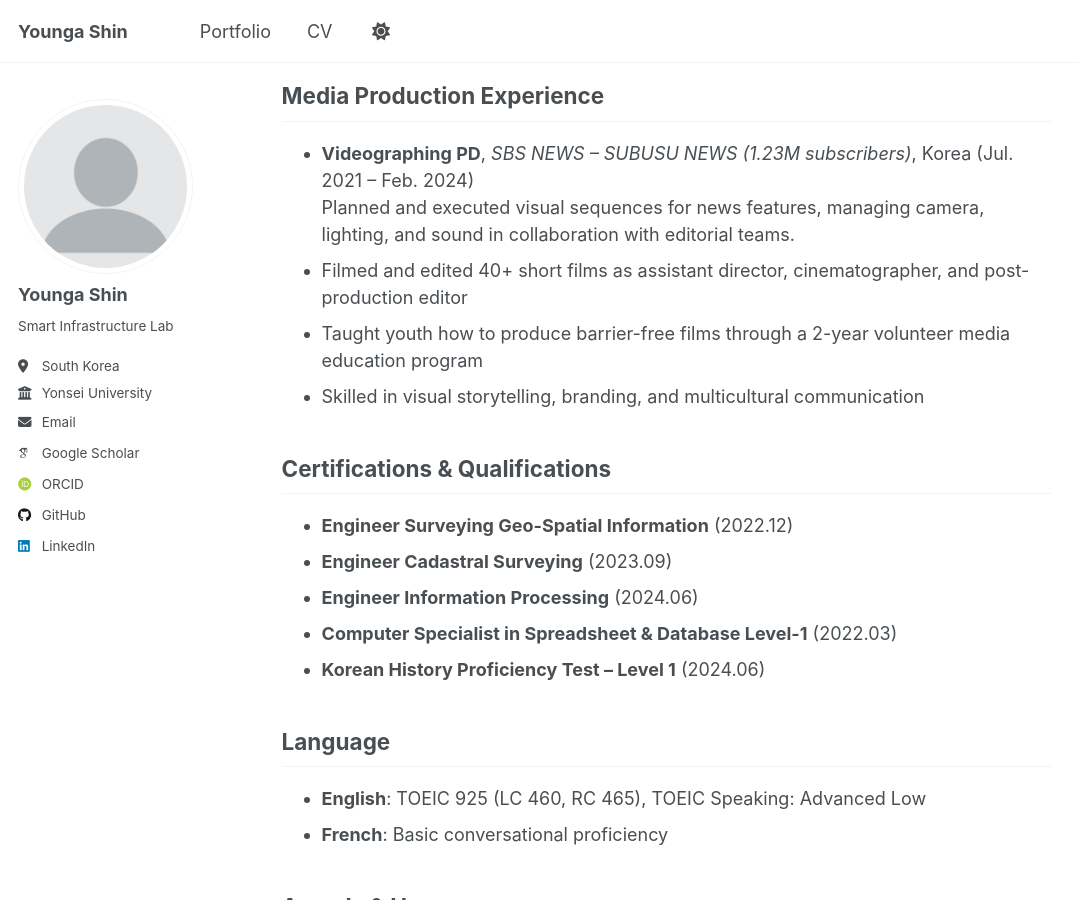
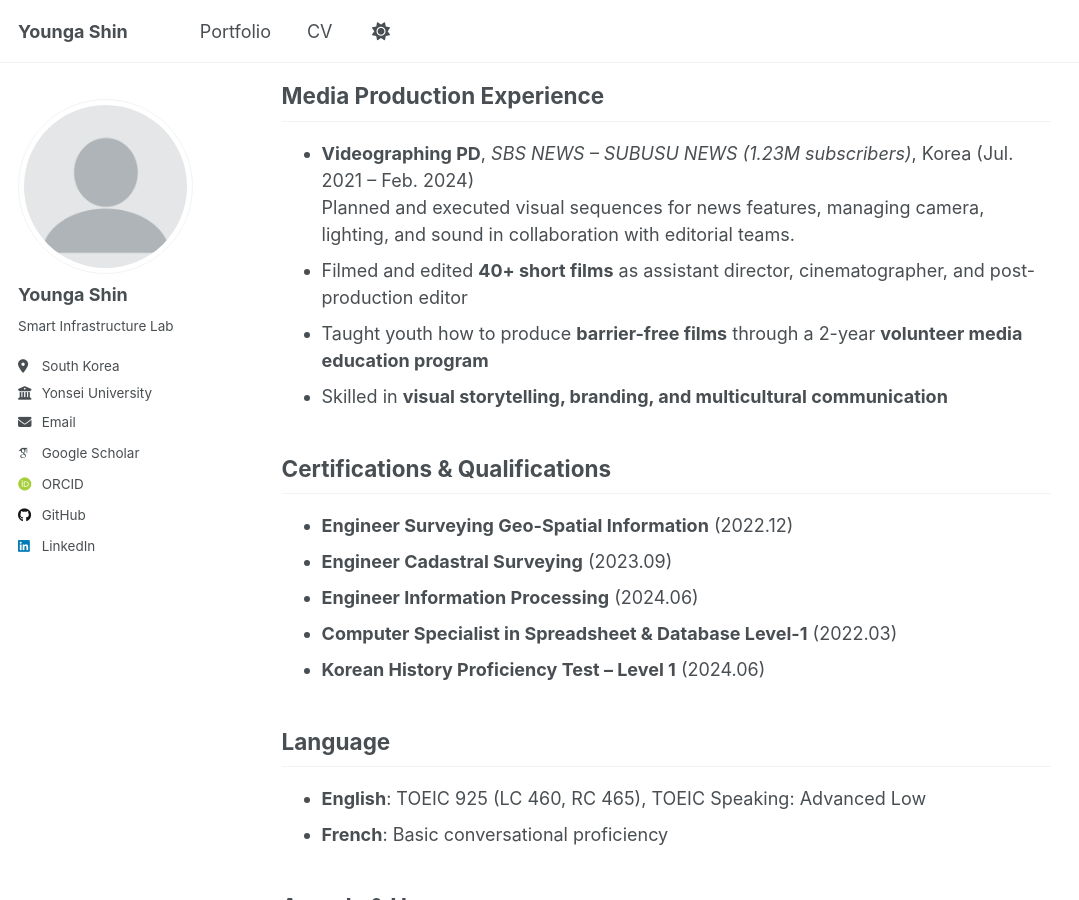
Before and after one commit to shinyounga/shinyounga.github.io, a Jekyll site: the page built from _pages/about.md, in a window 1280 px wide and 900 px high, scrolled down 2259 px. Shown: the whole window, without its empty margins (0-1079 px from the left). Built offline with Jekyll 4.4.1, drawn with Linux system fonts in a browser that asks for light colours; some web fonts are replaced.

```diff
--- a/_pages/about.md
+++ b/_pages/about.md
@@ -76,9 +76,9 @@ I am a Master student in the Smart Infrastructure Laboratory at Yonsei Universit
 
 - **Videographing PD**, *SBS NEWS – SUBUSU NEWS (1.23M subscribers)*, Korea (Jul. 2021 – Feb. 2024)
   Planned and executed visual sequences for news features, managing camera, lighting, and sound in collaboration with editorial teams.
-- Filmed and edited 40+ short films as assistant director, cinematographer, and post-production editor
-- Taught youth how to produce barrier-free films through a 2-year volunteer media education program
-- Skilled in visual storytelling, branding, and multicultural communication
+- Filmed and edited **40+ short films** as assistant director, cinematographer, and post-production editor
+- Taught youth how to produce **barrier-free films** through a 2-year **volunteer media education program**
+- Skilled in **visual storytelling, branding, and multicultural communication**
 
 
 ## Certifications & Qualifications
```
